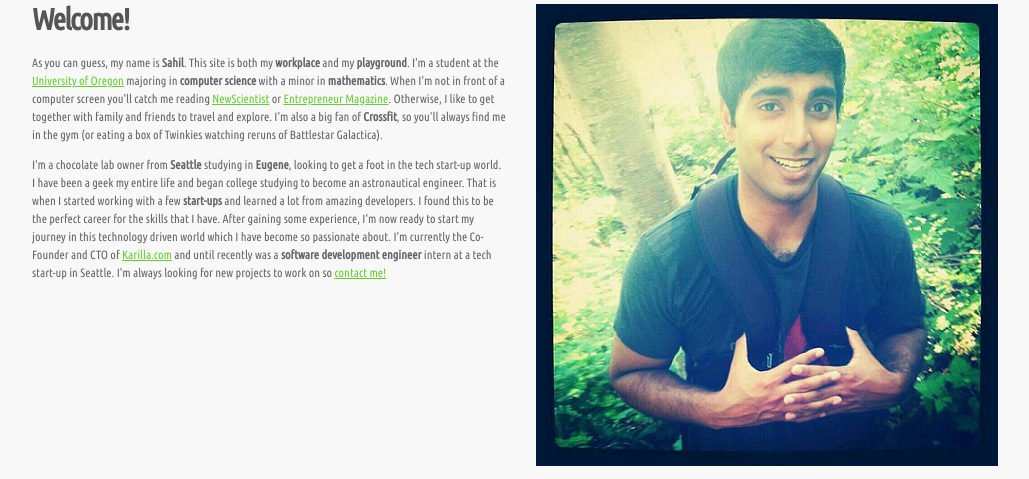
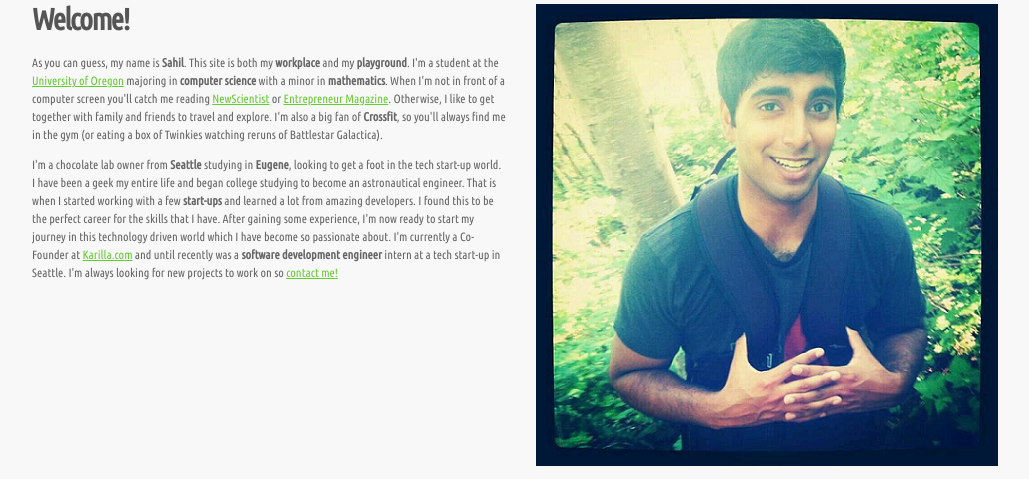
Before and after one commit to sahildiwan/sahildiwan.com, a PHP site: page / in a window 1280 px wide. Shown: the part 292-771 px from the top of the page, without its empty margins (119-1148 px from the left). Run offline with PHP 8.4, Linux system fonts and the light colour scheme; some libraries are stand-ins or nearby versions.

Commit message:
Content Update
Index Content Update

```diff
--- a/css/style.css
+++ b/css/style.css
@@ -122,7 +122,7 @@ footer li:last-child { margin-right: 0; padding-right: 0; border-right: none; }
 .up .ir { display: block; background: url(../img/up.png) no-repeat center; width: 25px; height: 18px; text-align: center; margin: 0 auto; }
 /*---------*/
 .part ul{
-	margin-bottom: 10px;}
+    margin-bottom: 10px;}
 .about .content img { max-width: 100%; width: auto; height: auto; }
 .detail { margin-top: 40px; padding-top: 20px; border-top: 1px solid #DDD; }
 .servicess .detail:first-child { margin-top: 0 }
@@ -143,9 +143,9 @@ footer li:last-child { margin-right: 0; padding-right: 0; border-right: none; }
 /* Work SINGLE */
 .singlework figure {margin-bottom: 30px;}
 .singlework figure figcaption {
-	 	 text-align: center}
+         text-align: center}
 .singlework img {
-	 max-width: 100%; height: auto; width: auto; display: block; margin: 0 auto}
+     max-width: 100%; height: auto; width: auto; display: block; margin: 0 auto}
 
 /*toggle*/
 .toggle-view li { margin-bottom: 10px; position: relative; cursor: pointer; overflow: hidden; }
--- a/index.html
+++ b/index.html
@@ -65,7 +65,7 @@
 						As you can guess, my name is <strong>Sahil</strong>. This site is both my <strong>workplace</strong> and my <strong>playground</strong>. I'm a student at the <a href="https://www.uoregon.edu" target="_blank">University of Oregon</a> majoring in <strong>computer science</strong> with a minor in <strong>mathematics</strong>. When I'm not in front of a computer screen you'll catch me reading <a href = "https://www.newscientist.com/" target="_blank">NewScientist</a> or <a href ="http://www.entrepreneur.com" target="_blank"> Entrepreneur Magazine</a>. Otherwise, I like to get together with family and friends to travel and explore. I'm also a big fan of <strong>Crossfit</strong>, so you'll always find me in the gym (or eating a box of Twinkies watching reruns of Battlestar Galactica).
 					</p>
 					<p>
-						I'm a chocolate lab owner from <strong>Seattle</strong> studying in <strong>Eugene</strong>, looking to get a foot in the tech start-up world. I have been a geek my entire life and began college studying to become an astronautical engineer. That is when I started working with a few <strong>start-ups</strong> and learned a lot from amazing developers. I found this to be the perfect career for the skills that I have. After gaining some experience, I'm now ready to start my journey in this technology driven world which I have become so passionate about. I'm currently the Co-Founder and CTO of <a href="https://www.karilla.com" target="_blank">Karilla.com</a> and until recently was a <strong>software development engineer</strong> intern at a tech start-up in Seattle. I'm always looking for new projects to work on so <a href="javascript:void(0)" onClick="goToByScroll('contact')">contact me!</a>
+						I'm a chocolate lab owner from <strong>Seattle</strong> studying in <strong>Eugene</strong>, looking to get a foot in the tech start-up world. I have been a geek my entire life and began college studying to become an astronautical engineer. That is when I started working with a few <strong>start-ups</strong> and learned a lot from amazing developers. I found this to be the perfect career for the skills that I have. After gaining some experience, I'm now ready to start my journey in this technology driven world which I have become so passionate about. I'm currently a Co-Founder at <a href="https://www.karilla.com" target="_blank">Karilla.com</a> and until recently was a <strong>software development engineer</strong> intern at a tech start-up in Seattle. I'm always looking for new projects to work on so <a href="javascript:void(0)" onClick="goToByScroll('contact')">contact me!</a>
 					</p>
 				</div>
 
```
Also changed, not shown: 2 other files.
